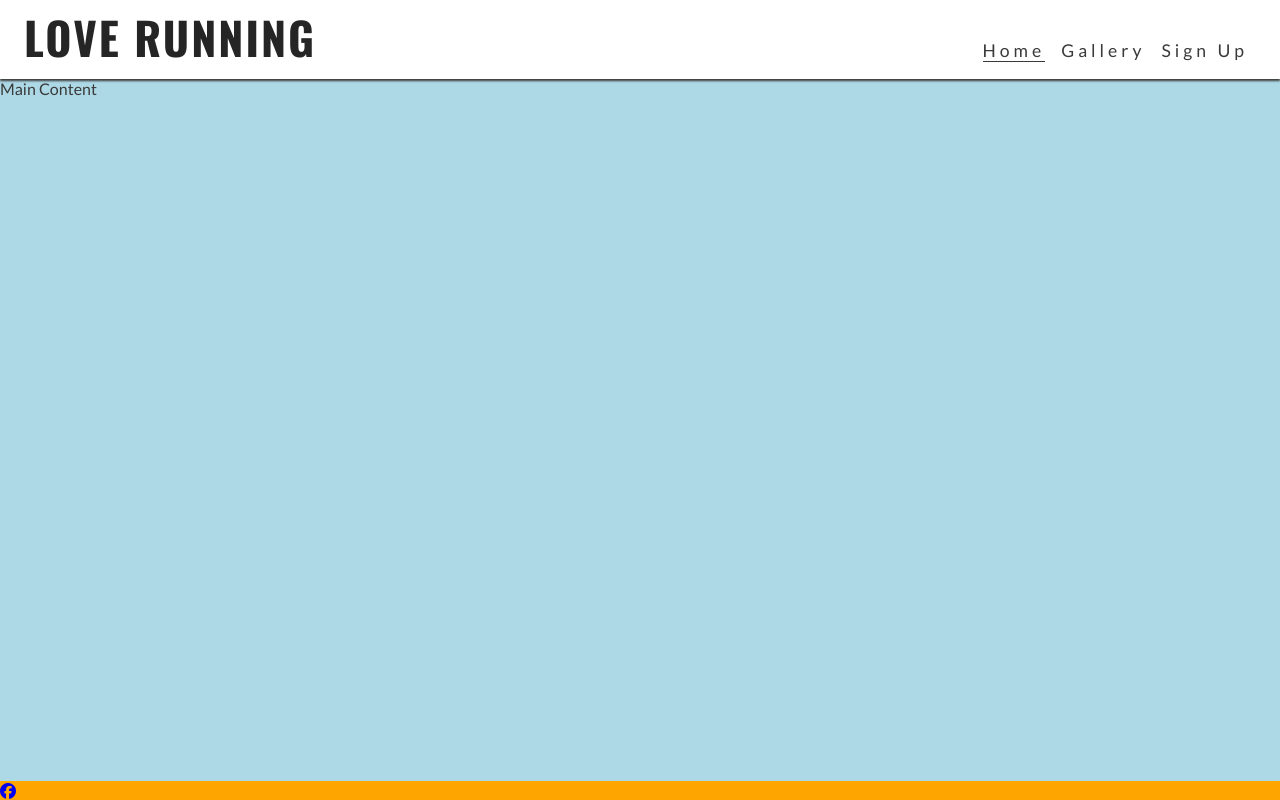
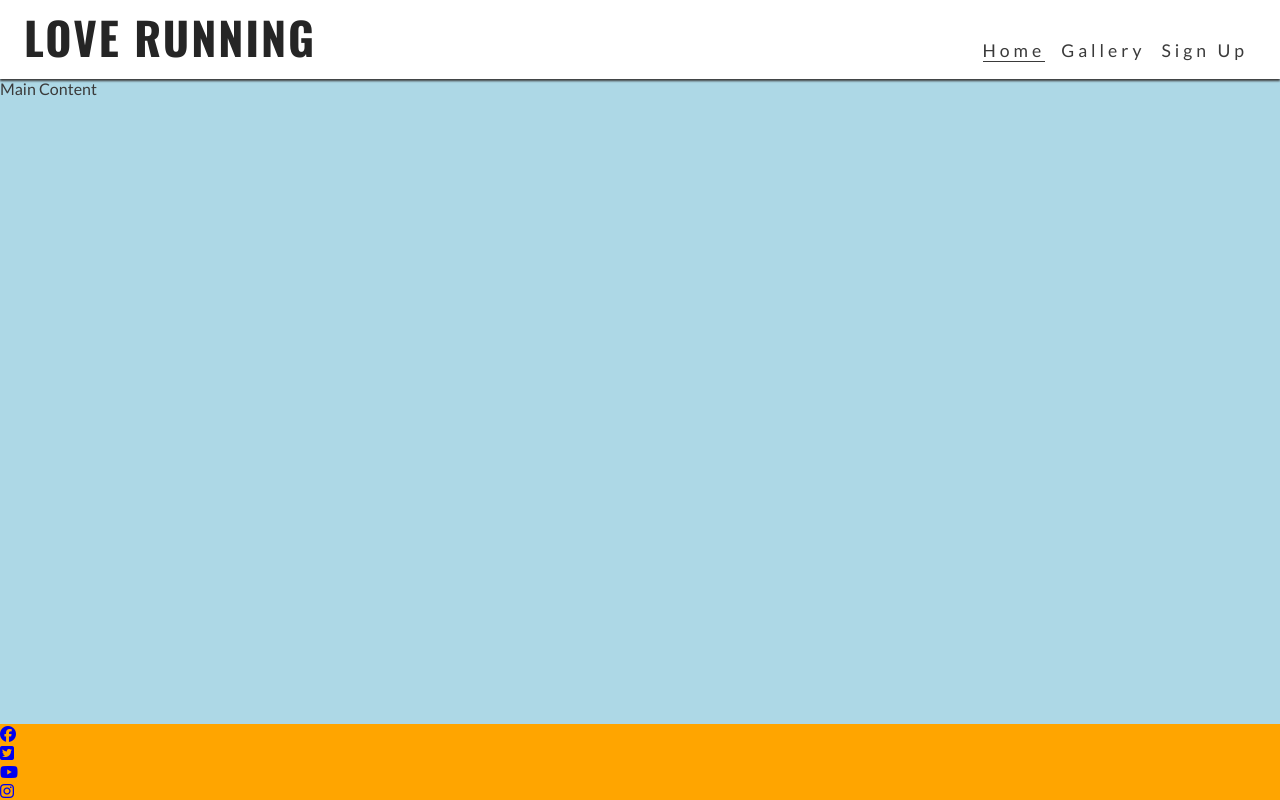
Before and after one commit to hishamarashini/Responsive, a plain HTML site: page index.html in a window 1280 px wide. Drawn offline with nearby package versions, Linux system fonts and the light colour scheme; a web font is replaced by a local one.

Commit message:
Add social media logos

```diff
--- a/index.html
+++ b/index.html
@@ -46,6 +46,17 @@
       <li><a href="http://www.facebook.com/" target="_blank" rel="noopener"
           aria-label="Visit our Facebook page (opens in a new tab)"><i class="fa-brands fa-facebook"></i></a></li>
 
+          <li><a href="http://www.twitter.com/" target="_blank" rel="noopener"
+            aria-label="Visit our twitter page (opens in a new tab)"><i class="fa-brands fa-square-twitter"></i></a></li>
+
+            <li><a href="http://www.youtube.com/" target="_blank" rel="noopener"
+              aria-label="Visit our youtube page (opens in a new tab)"><i class="fa-brands fa-youtube"></i></a></li>
+
+              <li><a href="http://www.instagram.com/" target="_blank" rel="noopener"
+                aria-label="Visit our instagram page (opens in a new tab)"><i class="fa-brands fa-instagram"></i></a></li>
+
+
+
     </ul>
   </footer>
   <!-- Font Awsome kit-->
```
